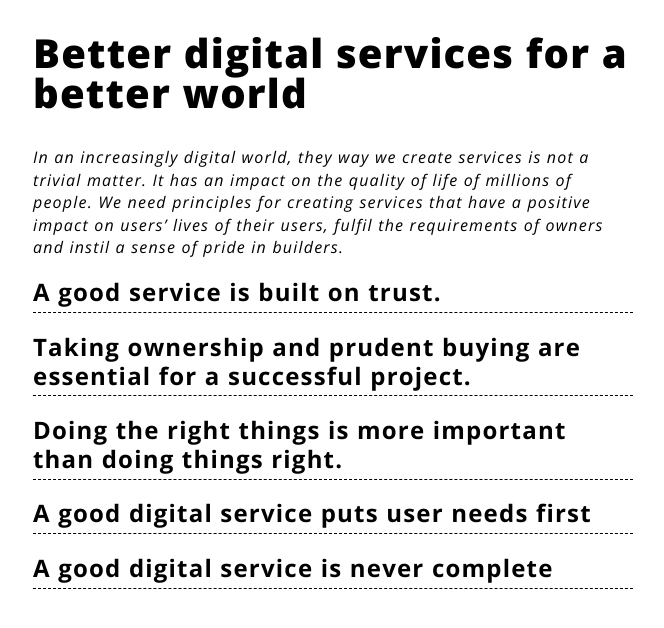
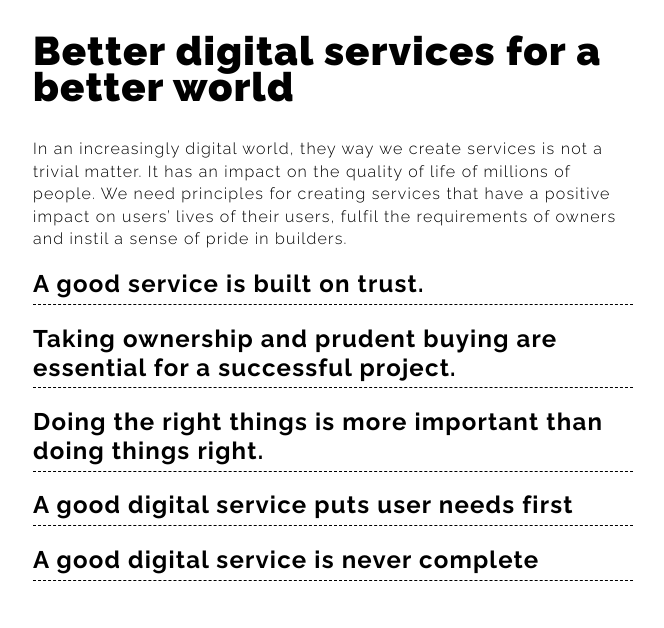
Before and after one commit to BetterDigitalServices/manifesto, a plain HTML site: page index.html in a window 1280 px wide. Shown: the whole page, without its empty margins (307-971 px from the left). Drawn offline with nearby package versions, Linux system fonts and the light colour scheme.

Commit message:
typography styles

```diff
--- a/index.html
+++ b/index.html
@@ -5,7 +5,7 @@
 <meta charset="utf-8" />
 <meta name="viewport" content="width=device-width, initial-scale=1" />
  <title>Academy Manifesto</title>
-<link href='http://fonts.googleapis.com/css?family=Open+Sans:400italic,700italic,800italic,400,700,800' rel='stylesheet' type='text/css'>
+<link href='//fonts.googleapis.com/css?family=Raleway:400,300,900,700' rel='stylesheet' type='text/css'>
 <script type="text/javascript" src="jquery-2.1.4.min.js"></script>
 
 <script type="text/javascript">
@@ -18,19 +18,19 @@ $( document ).ready(function() {
 
 <style type="text/css">
 body {
-	font-family: "Open Sans", Helvetica, Arial, sans-serif;
+	font-family: Raleway, Helvetica, Arial, sans-serif;
     letter-spacing: 0.075em;
 }
 p {
 	line-height: 1.4em;
 }
 #ingress {
-	font-style: italic;
+	font-weight: 300;
 }
 h1 {
-	font-weight: 800;
+	font-weight: 900;
 	font-size: 2.5em;
-	line-height: 1em;
+	line-height: 0.9em;
 }
 
 ul {
@@ -53,6 +53,7 @@ ul li div {
 	display: none;
 	margin-left: 2em;
 }
+
 
 @media (min-width: 600px) {
 	section {
```
